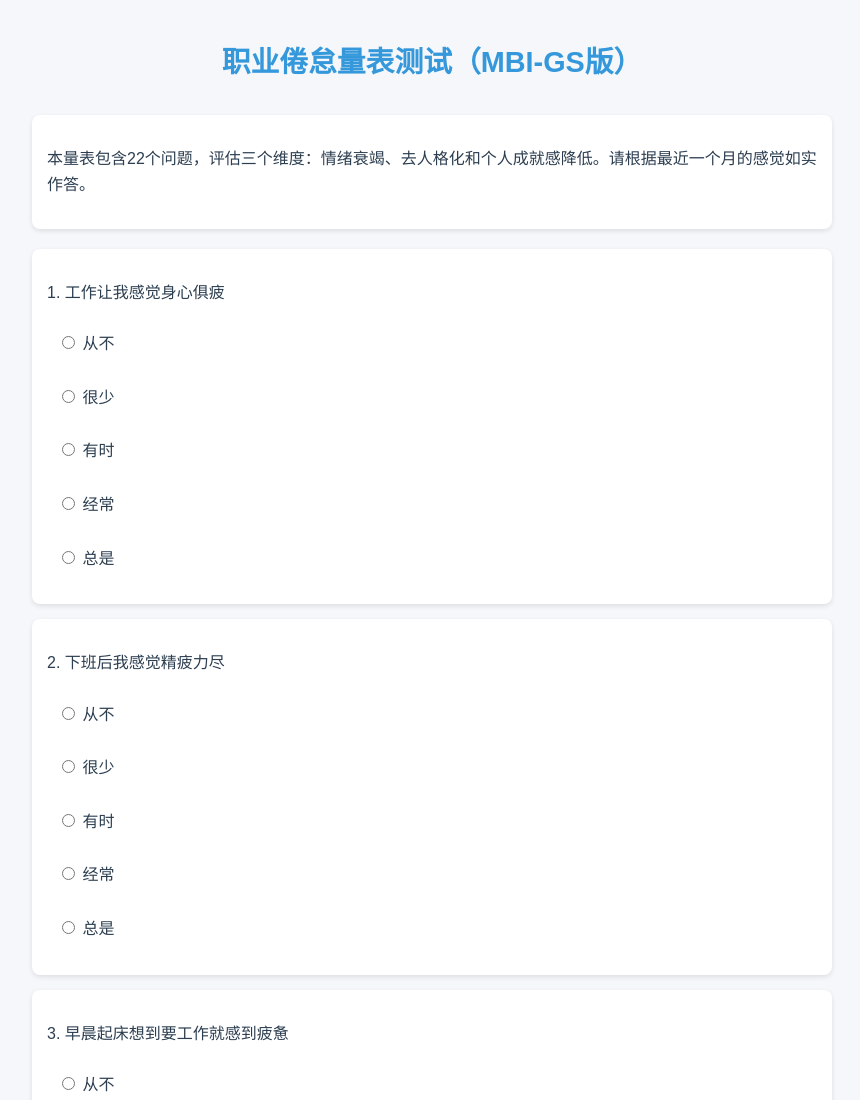
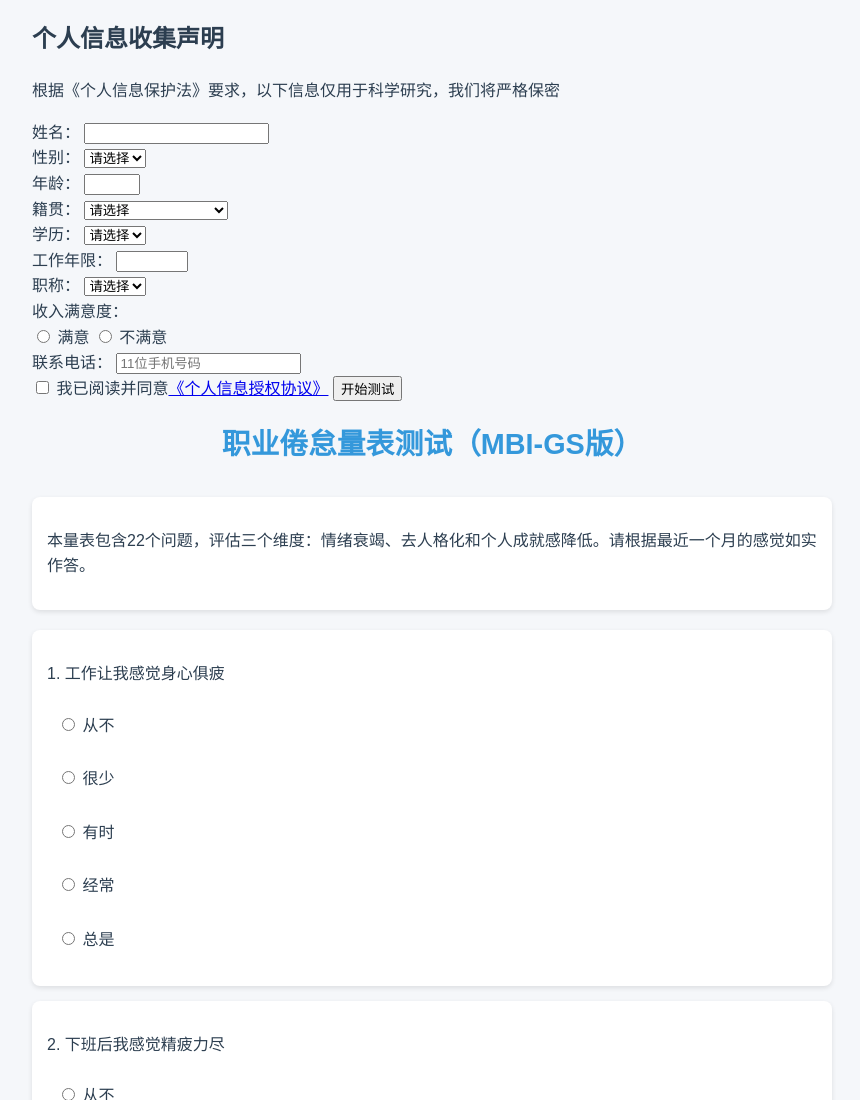
Before and after one commit to aiyijia/occupational-burnout-scale, a plain HTML site: page index.html in a window 1280 px wide. Shown: the top 1100 px of the page, without its empty margins (208-1068 px from the left). Drawn offline with Linux system fonts and the light colour scheme.

Commit message:
Update index.html

```diff
--- a/index.html
+++ b/index.html
@@ -1,3 +1,144 @@
+<form id="user-info-form" class="form-container">
+  <!-- 标题与说明 -->
+  <h2>个人信息收集声明</h2>
+  <p class="disclaimer">根据《个人信息保护法》要求，以下信息仅用于科学研究，我们将严格保密</p>
+
+  <!-- 个人信息字段 -->
+  <div class="form-group">
+    <label>姓名：</label>
+    <input type="text" name="name" required
+           pattern="^[\u4e00-\u9fa5]{2,4}$"
+           title="请输入2-4位中文姓名">
+  </div>
+
+  <div class="form-group">
+    <label>性别：</label>
+    <select name="gender" required>
+      <option value="">请选择</option>
+      <option value="male">男</option>
+      <option value="female">女</option>
+    </select>
+  </div>
+
+  <div class="form-group">
+    <label>年龄：</label>
+    <input type="number" name="age" required
+           min="18" max="65"
+           oninvalid="this.setCustomValidity('请输入18-65周岁有效年龄')">
+  </div>
+
+  <div class="form-group">
+    <label>籍贯：</label>
+    <select name="hometown" required>
+        <option value="">请选择</option>
+
+        <!-- 直辖市 -->
+        <optgroup label="直辖市">
+            <option value="北京">北京市</option>
+            <option value="上海">上海市</option>
+            <option value="天津">天津市</option>
+            <option value="重庆">重庆市</option>
+        </optgroup>
+
+        <!-- 省 -->
+        <optgroup label="省">
+            <option value="河北">河北省</option>
+            <option value="山西">山西省</option>
+            <option value="辽宁">辽宁省</option>
+            <option value="吉林">吉林省</option>
+            <option value="黑龙江">黑龙江省</option>
+            <option value="江苏">江苏省</option>
+            <option value="浙江">浙江省</option>
+            <option value="安徽">安徽省</option>
+            <option value="福建">福建省</option>
+            <option value="江西">江西省</option>
+            <option value="山东">山东省</option>
+            <option value="河南">河南省</option>
+            <option value="湖北">湖北省</option>
+            <option value="湖南">湖南省</option>
+            <option value="广东">广东省</option>
+            <option value="海南">海南省</option>
+            <option value="四川">四川省</option>
+            <option value="贵州">贵州省</option>
+            <option value="云南">云南省</option>
+            <option value="陕西">陕西省</option>
+            <option value="甘肃">甘肃省</option>
+            <option value="青海">青海省</option>
+            <option value="台湾">台湾省</option>
+        </optgroup>
+
+        <!-- 自治区 -->
+        <optgroup label="自治区">
+            <option value="内蒙古">内蒙古自治区</option>
+            <option value="广西">广西壮族自治区</option>
+            <option value="西藏">西藏自治区</option>
+            <option value="宁夏">宁夏回族自治区</option>
+            <option value="新疆">新疆维吾尔自治区</option>
+        </optgroup>
+
+        <!-- 特别行政区 -->
+        <optgroup label="特别行政区">
+            <option value="香港">香港特别行政区</option>
+            <option value="澳门">澳门特别行政区</option>
+        </optgroup>
+    </select>
+</div>
+
+  <div class="form-group">
+    <label>学历：</label>
+    <select name="education" required>
+      <option value="">请选择</option>
+      <option value="大专">大专</option>
+      <option value="本科">本科</option>
+      <option value="硕士">硕士</option>
+      <option value="博士">博士</option>
+    </select>
+  </div>
+
+  <div class="form-group">
+    <label>工作年限：</label>
+    <input type="number" name="workYears" required
+           min="0" max="50"
+           step="0.5"
+           title="请输入有效工作年限">
+  </div>
+
+  <div class="form-group">
+    <label>职称：</label>
+    <select name="jobTitle" required>
+      <option value="">请选择</option>
+      <option value="初级">初级</option>
+      <option value="中级">中级</option>
+      <option value="高级">高级</option>
+    </select>
+  </div>
+
+  <div class="form-group">
+    <label>收入满意度：</label>
+    <div class="radio-group">
+      <label><input type="radio" name="incomeSat" value="1" required> 满意</label>
+      <label><input type="radio" name="incomeSat" value="0"> 不满意</label>
+    </div>
+  </div>
+
+  <div class="form-group">
+    <label>联系电话：</label>
+    <input type="tel" name="phone" required
+           pattern="^1[3-9]\d{9}$"
+           placeholder="11位手机号码"
+           oninput="this.value=this.value.replace(/\D/g,'')">
+  </div>
+
+  <!-- 法律协议 -->
+  <div class="legal-section">
+    <label>
+      <input type="checkbox" required>
+      我已阅读并同意<a href="/privacy.pdf" target="_blank">《个人信息授权协议》</a>
+    </label>
+    <button type="submit">开始测试</button>
+  </div>
+</form>
+
 <!DOCTYPE html>
 <html lang="zh-CN">
 <head>
```
